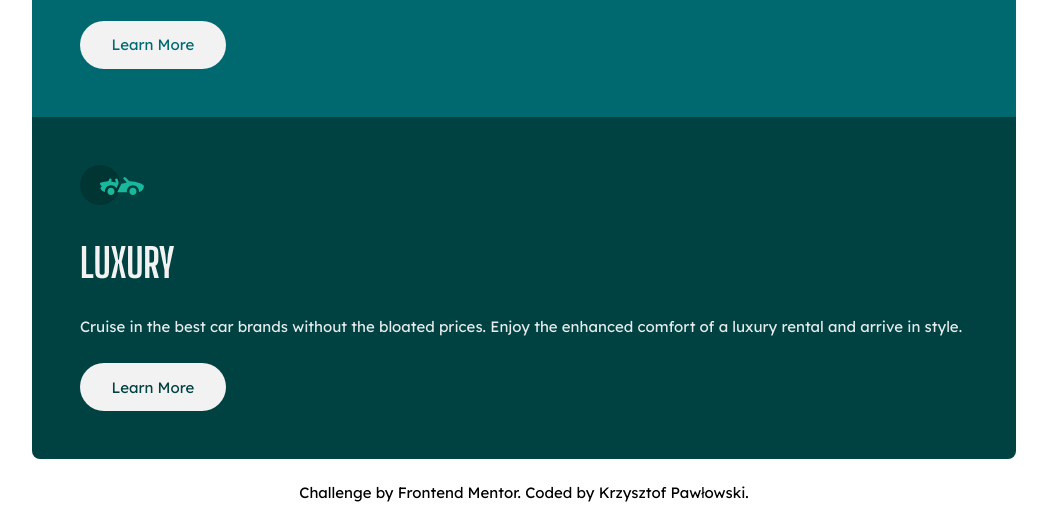
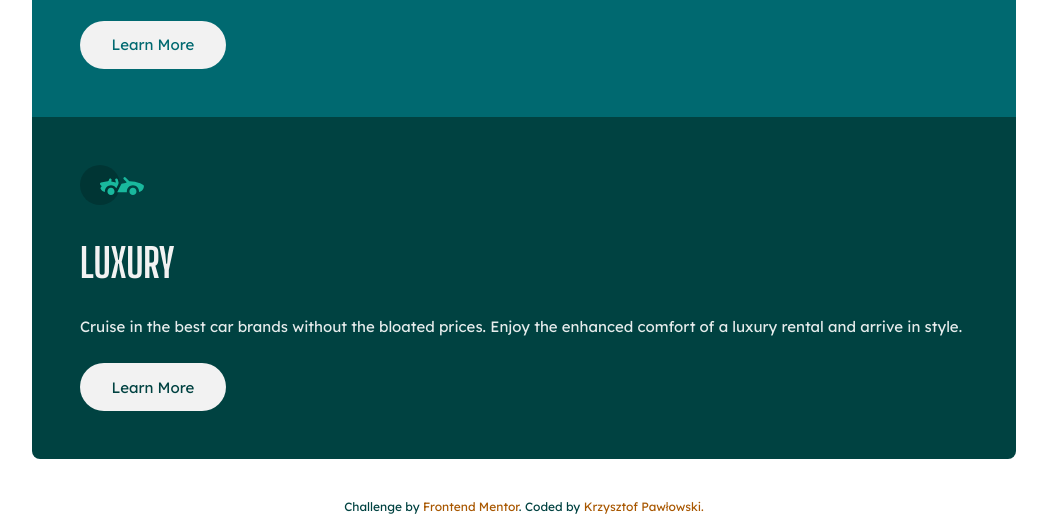
Before and after one commit to KP1976/three-column-preview-card, a plain HTML site: page index.html in a window 1280 px wide. Shown: the part 593-1123 px from the top of the page, without its empty margins (116-1163 px from the left). Before the commit the page ends 1095 px from the top, so only its background shows below. Drawn offline with Linux system fonts and the light colour scheme.

Commit message:
Add styles to the footer.

```diff
--- a/index.html
+++ b/index.html
@@ -89,7 +89,7 @@
         href="https://www.frontendmentor.io?ref=challenge"
         target="_blank"
         >Frontend Mentor</a
-      >. Coded by <a class="attribution__link" href="#">Krzysztof Pawłowski</a>.
+      >. Coded by <a class="attribution__link" href="#">Krzysztof Pawłowski.</a>
     </footer>
   </body>
 </html>
--- a/scss/layout/_footer.scss
+++ b/scss/layout/_footer.scss
@@ -1,11 +1,10 @@
-// .attribution {
-//   bottom: 0;
-//   font-size: $font-size-12;
-//   padding: $space-16 0;
-//   position: absolute;
-//   text-align: center;
+.attribution {
+  color: $very-dark-cyan;
+  font-size: 0.75rem;
+  padding: 1rem;
+  text-align: center;
 
-//   &__link {
-//     color: $soft-violet;
-//   }
-// }
+  &__link {
+    color: $rusted-orange;
+  }
+}
```
Also changed, not shown: css/main.css.
